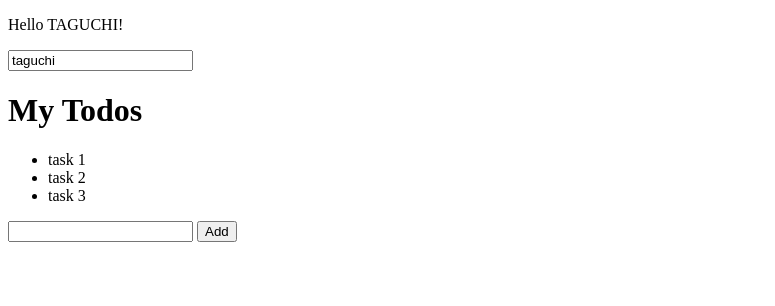
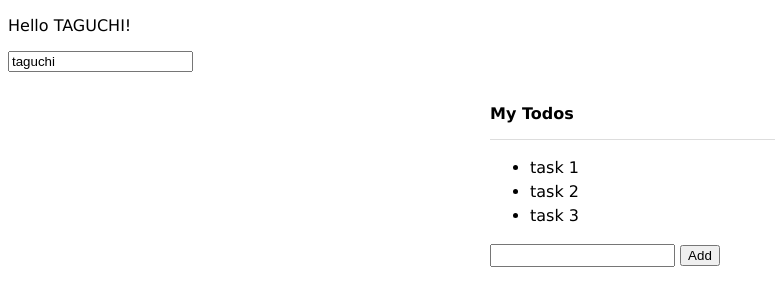
Before and after one commit to shinji0320/vue.js, a plain HTML site: page index.html in a window 1280 px wide. Shown: the whole page, without its empty margins (0-775 px from the left). Drawn offline with nearby package versions, Linux system fonts and the light colour scheme.

Commit message:
v-on_add

```diff
--- a/css/styles.css
+++ b/css/styles.css
@@ -0,0 +1,22 @@
+body {
+  font-size: 16px;
+  font-family: Verdana, sans-serif;
+}
+
+.container {
+  width: 300px;
+  margin: auto;
+}
+
+#app2 h1 {
+  font-size: 16px;
+  border-bottom: 1px solid #ddd;
+  padding: 16px 0;
+}
+#app2 li {
+  line-height: 1.5;
+}
+
+#app2 input[type="text"] {
+  padding: 2px;
+}
--- a/index.html
+++ b/index.html
@@ -3,7 +3,7 @@
 <head>
   <meta charset="UTF-8">
   <meta http-equiv="X-UA-Compatible" content="IE=edge">
-  <link rel="stylesheets" href="css/styles.css">
+  <link rel="stylesheet" href="css/styles.css">
   <meta name="viewport" content="width=device-width, initial-scale=1.0">
   <title>Vue.jsの練習です</title>
 </head>
@@ -12,7 +12,8 @@
     <p>Hello {{ name.toUpperCase() }}!</p>
     <p><input type="text" v-model="name"></p>
   </div>
-  <div id="app2">
+
+  <div id="app2" class="container">
     <h1>My Todos</h1>
    <ul>
      <!-- <li>{{ todos[0] }}</li>
@@ -20,10 +21,11 @@
      <li>{{ todos[2] }}</li> -->
      <li v-for="todo in todos">{{ todo }}</li>
    </ul>
-   <from>
-     <input type="text">
+   <!-- <from v-on:submit="addItem"> -->
+   <form @submit.prevent="addItem">
+     <input type="text" v-model="newItem">
      <input type="submit" value="Add">
-   </from>
+   </form>
   </div>
   <script src="https://cdn.jsdelivr.net/npm/vue@2/dist/vue.js"></script>
   <script src="js/main.js"></script>
--- a/js/main.js
+++ b/js/main.js
@@ -10,11 +10,22 @@
   var vm = new Vue({
     el: '#app2',
     data: {
+      newItem: '',
       todos: [
         'task 1 ',
         'task 2 ',
         'task 3 '
       ]
+    },
+    methods: {
+      // addItem: function(e){
+      //   // e.preventDefault();
+      //   this.todos.push(this.newItem);
+      // }
+      addItem: function(){
+        this.todos.push(this.newItem);
+        this.newItem = '';
+      }
     }
   });
 })();
```
